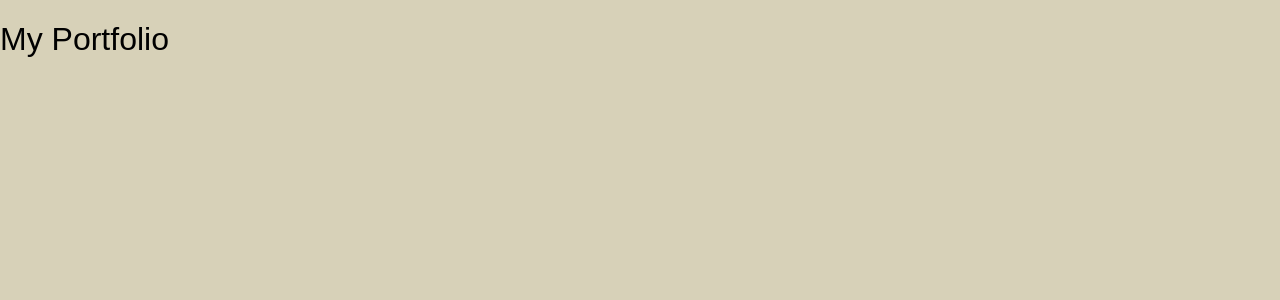
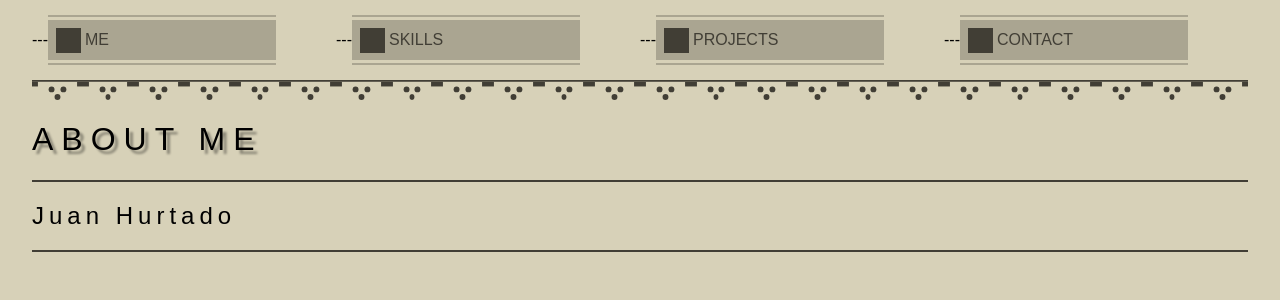
Before and after one commit to ElHurta/portfolio-hurtado, a Next.js app: page / in a window 1280 px wide. Shown: the top 300 px of the page. Built offline with nearby package versions, Linux system fonts and the light colour scheme.

Commit message:
creating home page header

```diff
--- a/src/app/globals.css
+++ b/src/app/globals.css
@@ -2,4 +2,12 @@ body {
   margin: 0;
   box-sizing: border-box;
   background-color: #D7D1B8;
+  height: 100vh;
 }
+
+.section-title {
+  font-family: 'Arial';
+  font-weight: 100;
+  letter-spacing: 8px;
+  filter: drop-shadow(4px 4px 1px rgba(0, 0, 0, 0.35));
+}
--- a/src/app/layout.tsx
+++ b/src/app/layout.tsx
@@ -1,7 +1,9 @@
 import type { Metadata } from 'next'
-import { routes } from './routers'
 
 import './globals.css'
+import { Navigation } from './components/Navigation/Navigation'
+
+import styles from './styles/main.module.css'
 
 export const metadata: Metadata = {
   title: 'Juan Hurtado Developer Portfolio',
@@ -14,19 +16,8 @@ export default function RootLayout({children,}: {
   return (
     <html lang="en">
       <body>
-        <header>
-          <nav className='navbar'>
-            {
-              // routes.map((route) => (
-              //   <NavItem
-              //     key = {route.path}
-              //     route = {route}
-              //   />
-              // ))
-            }
-          </nav>
-        </header>
-        <main>
+        <Navigation />
+        <main className={styles.mainContent}>
           {children}
         </main>
         <footer />
--- /dev/null
+++ b/src/app/page.module.css
@@ -0,0 +1,11 @@
+.nameContainer {
+    border-width: 2px 0 2px 0;
+    border-style: solid;
+    border-color: #413E35;;
+}
+
+.nameTitle {
+    font-family: 'Arial';
+    font-weight: 200;
+    letter-spacing: 5px;
+}
--- a/src/app/page.tsx
+++ b/src/app/page.tsx
@@ -1,12 +1,13 @@
 import styles from './page.module.css'
+import './globals.css'
 
 export default function Home() {
   return (
     <>
-      <h1 style={{
-          fontFamily: 'Arial',
-          fontWeight: '100',
-        }}>My Portfolio</h1>
+      <h1 className='section-title'>ABOUT ME</h1>
+      <header className={styles.nameContainer}>
+        <h2 className={styles.nameTitle}>Juan Hurtado</h2>
+      </header>
     </>
   )
 }
```
